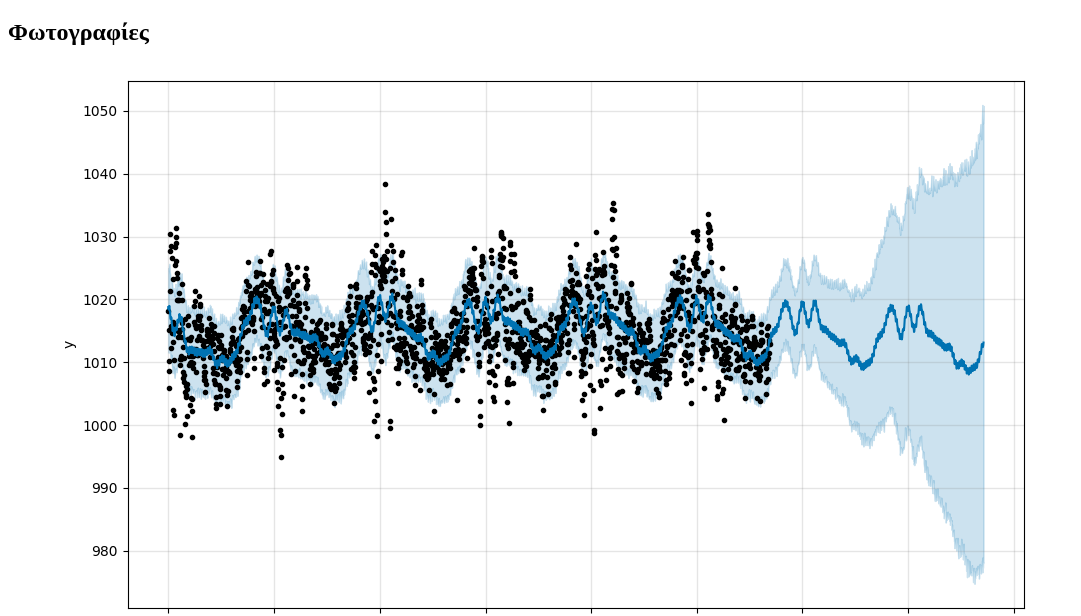
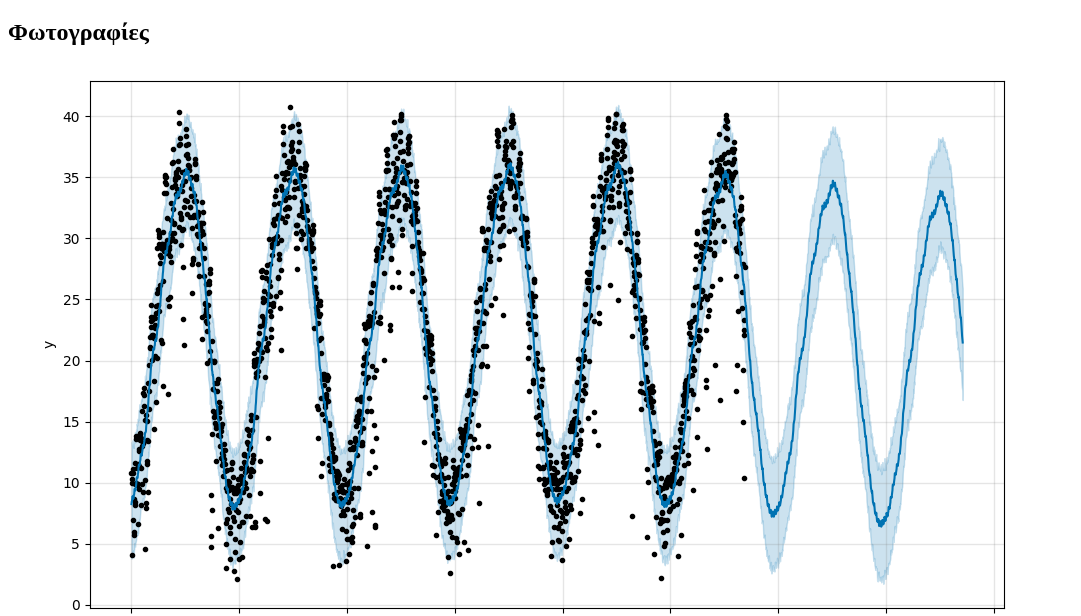
Before and after one commit to KPanagos/weather.github.io, a plain HTML site: page index.html in a window 1280 px wide. Shown: the part 200-816 px from the top of the page, without its empty margins (0-1081 px from the left). Drawn offline with Linux system fonts and the light colour scheme.

Commit message:
Update index.html

```diff
--- a/index.html
+++ b/index.html
@@ -38,7 +38,7 @@
     <section id="photos">
         <h2>Φωτογραφίες</h2>
         <img src='index.png'/>
-        <img src='radiation2.png'/>
+        <img src='radiation.png'/>
         <img src='pressure.png'/>
         <img src='wind.png'/>
         <img src='precipitation.png'/>
```
